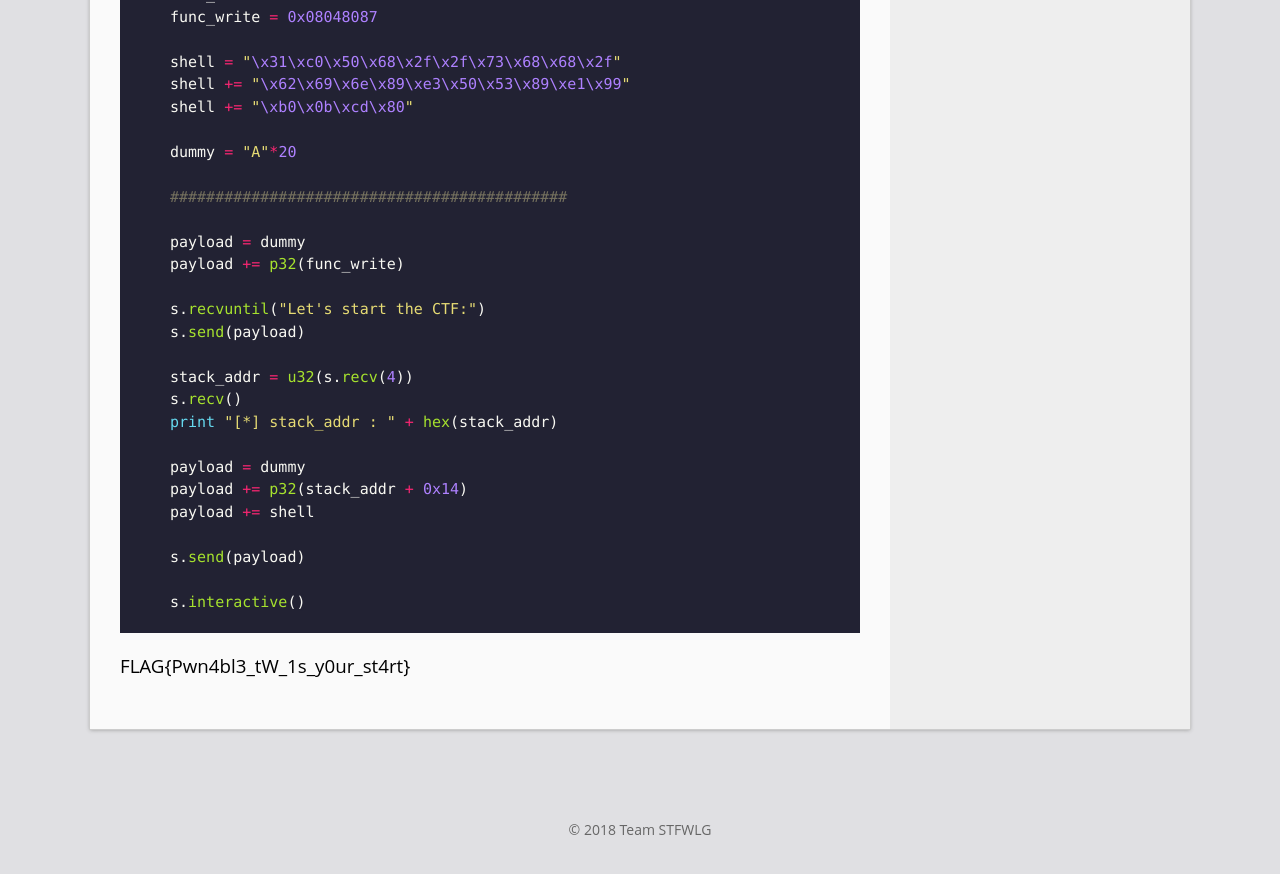
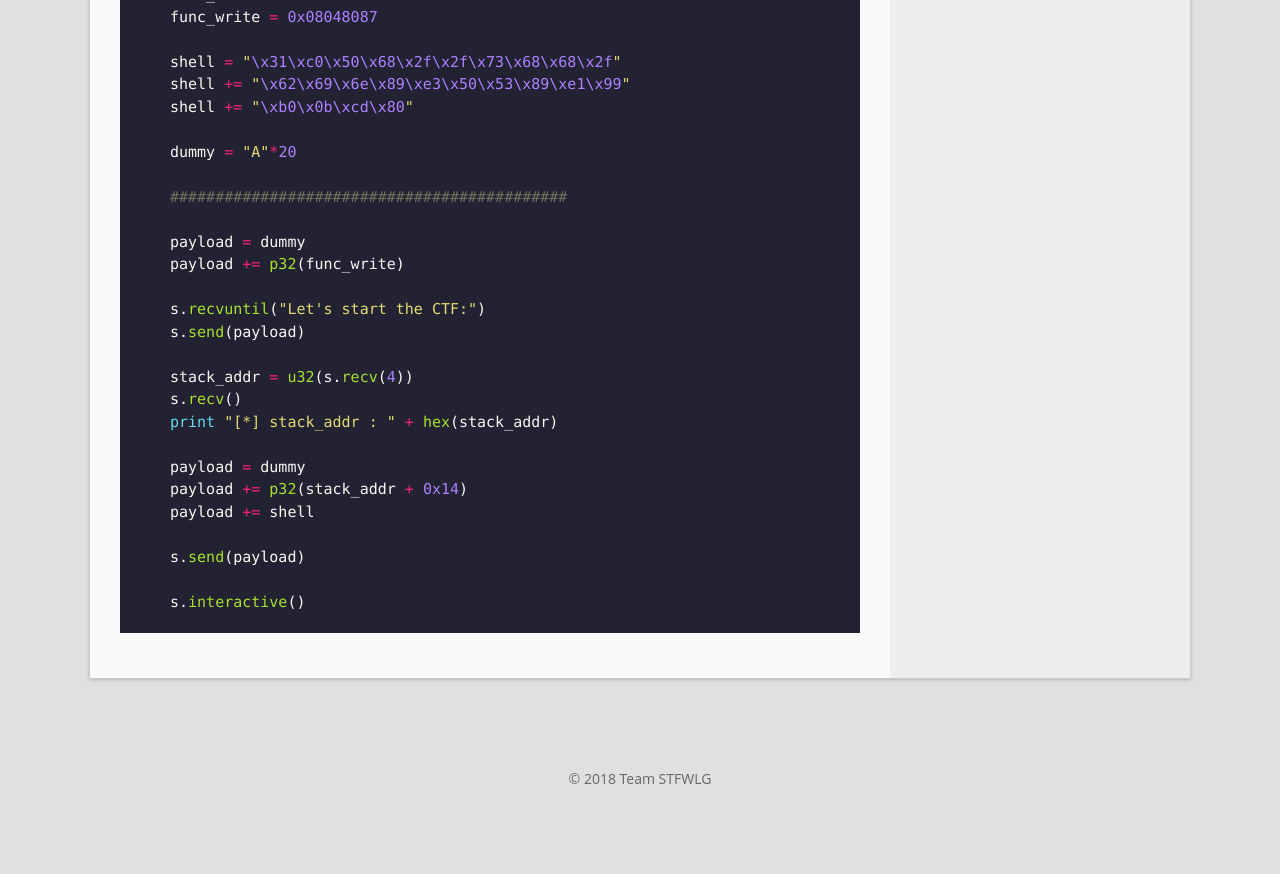
Before and after one commit to UnKN0wnName/stfwlg.github.io, a Jekyll site: the page built from _posts/2018-05-25-[pwnable.tw]_start.md, in a window 1280 px wide and 900 px high, scrolled down 3858 px. Shown: the top 874 px of the window. Built offline with Jekyll 4.4.1, drawn with Linux system fonts in a browser that asks for light colours; after the commit the page ends 4707 px from its top, so only the background shows below that.

Commit message:
pwnable.tw start pwnable.tw start

````diff
--- a/_posts/2018-05-25-[pwnable.tw]_start.md
+++ b/_posts/2018-05-25-[pwnable.tw]_start.md
@@ -162,5 +162,3 @@ s.send(payload)
 
 s.interactive()
 ```
-
-### FLAG{Pwn4bl3_tW_1s_y0ur_st4rt}
````
